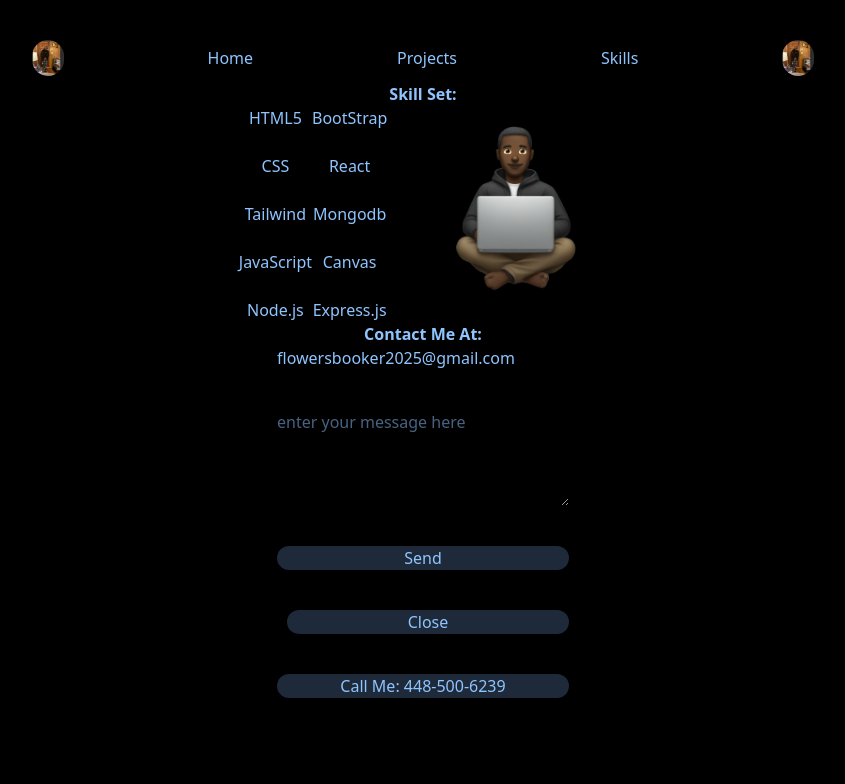
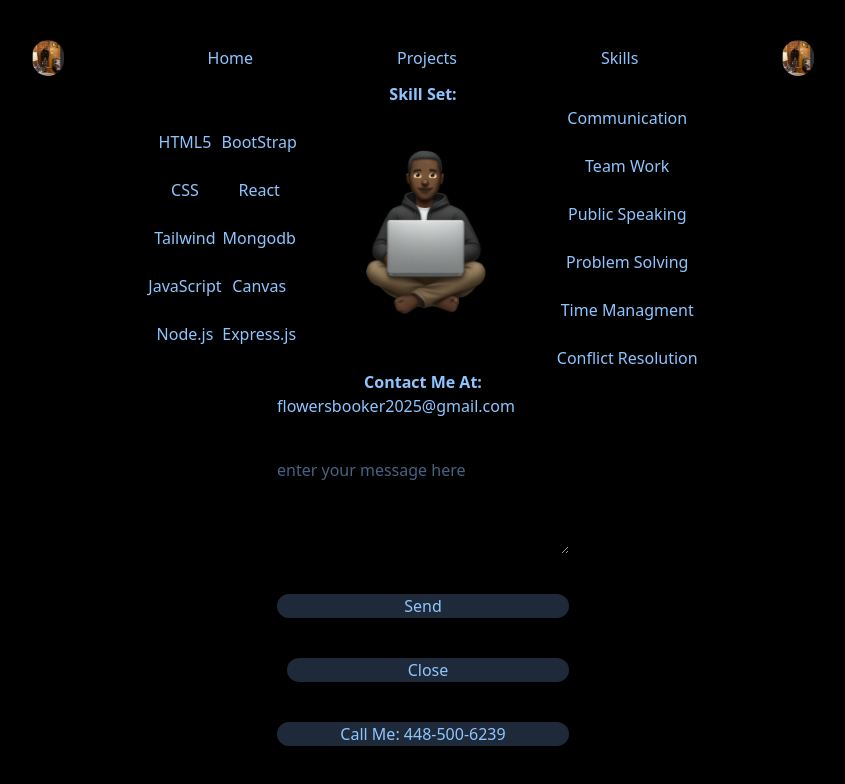
Before and after one commit to BookerFlowers/reactportfolio, a React (Vite) app in the folder reactportfolio/: page /Skills in a window 1280 px wide. Shown: the top 784 px of the page, without its empty margins (217-1062 px from the left). Built offline with nearby package versions, Linux system fonts and the light colour scheme.

Commit message:
1.Add soft skills to page.

```diff
--- a/reactportfolio/src/Pages/Skills.jsx
+++ b/reactportfolio/src/Pages/Skills.jsx
@@ -39,13 +39,24 @@
                         <p>Express.js</p>
                     </div>
 
-                    <p></p>
+
                 </div>
                 <div>
                     <img className='w-45 animate-bounce' src="src\assets\images\3.png" alt="book" />
 
                 </div>
+                <div className='flex flex-col items-center justify-center gap-6'>
+                    <p>Communication</p>
+                    <p>Team Work</p>
+                    <p>Public Speaking</p>
+                    <p>Problem Solving</p>
+                    <p>Time Managment</p>
+                    <p>Conflict Resolution</p>
 
+                </div>
+
+            </div>
+            <div>
 
             </div>
             <h2 className='font-extrabold font-sans text-center'>Contact Me At:</h2>
```
